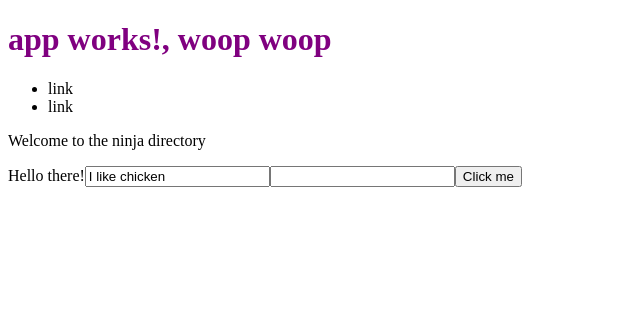
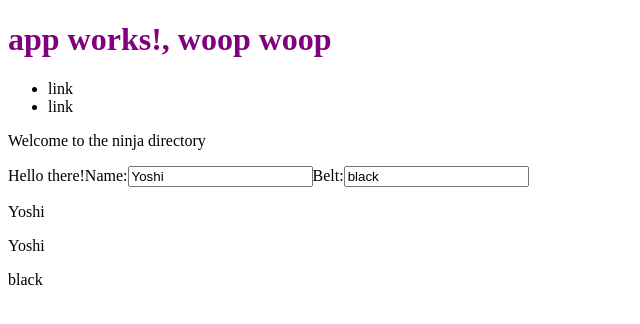
Before and after one commit to amnotafraid/ninja-directory, an Angular app: page / in a window 1280 px wide. Shown: the top 324 px of the page, without its empty margins (0-640 px from the left). Built offline with nearby package versions, Linux system fonts and the light colour scheme.

Commit message:
Lesson 13

```diff
--- a/src/app/home/home.component.html
+++ b/src/app/home/home.component.html
@@ -3,11 +3,11 @@
 </p>
 <ng-content></ng-content>
 
-<!-- property binding -->
-<input value="{{myString}}" />
-<input required="{{myBoolean}}" />
-<button (click)="alertMe('I like beef')">Click me</button>
-<!-- alternative -
-<input [value]="myString" />
-<input [required]="myBoolean" />
--->
+<!-- @-way data binding -->
+<label>Name:</label>
+<input [(ngModel)]="ninja.name" />
+<label>Belt:</label>
+<input [(ngModel)]="ninja.belt" />
+<p>{{ninja.name}}</p>
+<p>{{ninja.name}}</p>
+<p>{{ninja.belt}}</p>
--- a/src/app/home/home.component.ts
+++ b/src/app/home/home.component.ts
@@ -8,8 +8,11 @@ import { Component, OnInit } from '@angular/core';
 export class HomeComponent implements OnInit {
 
   homeTitle = "Welcome to the ninja directory";
-  myString = "I like chicken";
-  myBoolean = false;
+
+  ninja = {
+    name: "Yoshi",
+    belt: "black"
+  };
 
   alertMe(val) {
     alert(val);
```
Also changed, not shown: 1 other file (tests, documents, lock files or other folders).
